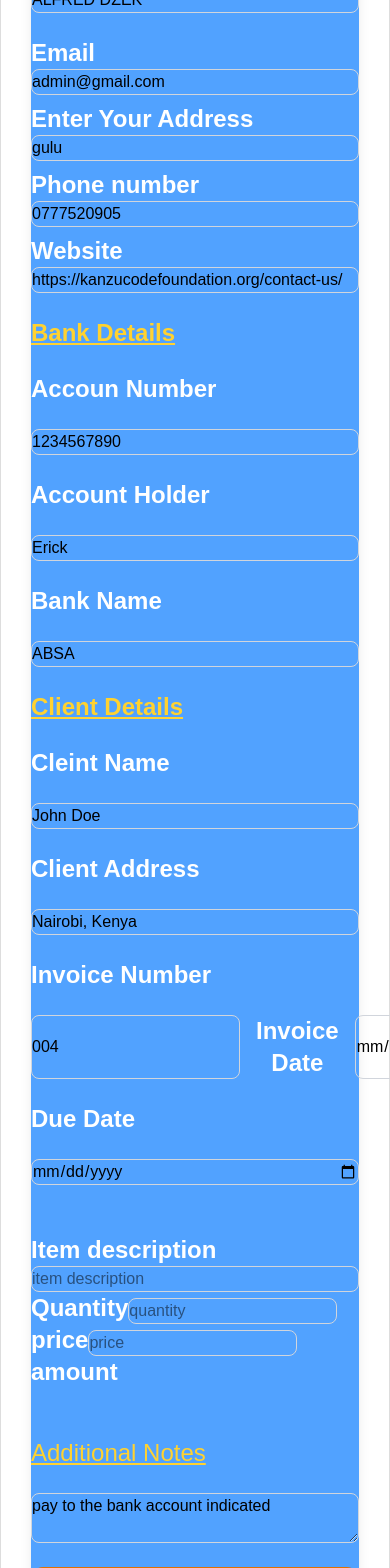
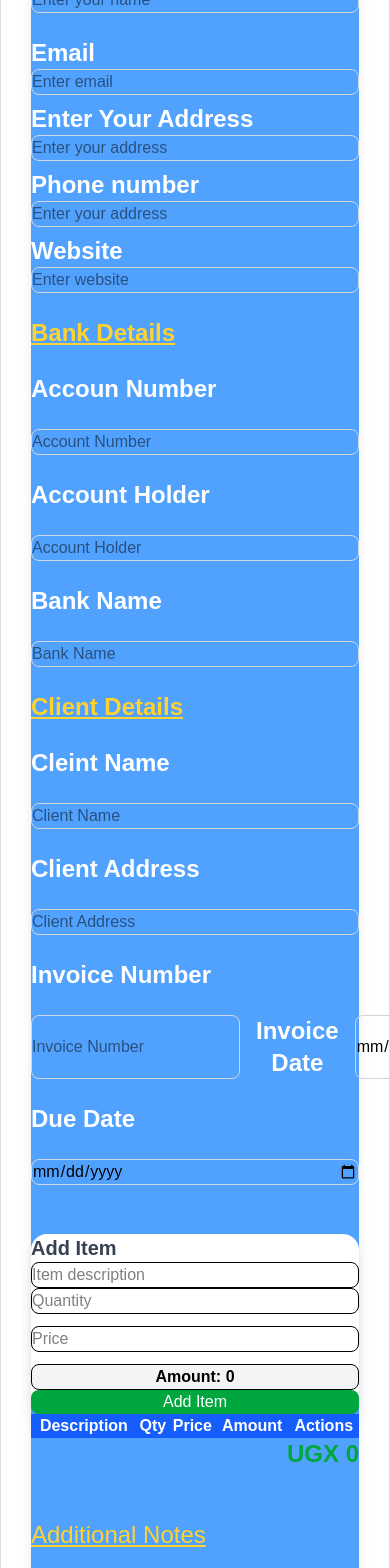
Before and after one commit to OJOK314/billing-system, a React (Vite) app: page / in a window 390 px wide. Shown: the part 180-1748 px from the top of the page. Built offline with nearby package versions, Linux system fonts and the light colour scheme.

Commit message:
remove dummy data and add delete and edit function

```diff
--- a/package.json
+++ b/package.json
@@ -14,6 +14,8 @@
     "axios": "^1.14.0",
     "react": "^19.2.4",
     "react-dom": "^19.2.4",
+    "react-icons": "^5.6.0",
+    "react-to-print": "^3.3.0",
     "tailwindcss": "^4.2.2",
     "uuid": "^13.0.0"
   },
--- a/src/App.jsx
+++ b/src/App.jsx
@@ -8,30 +8,31 @@ import MainDetails from "./components/MainDetails";
 import ClientDetails from "./components/ClientDetails";
 import Date from "./components/Date";
 import TableForm from "./components/TableForm";
+import { useReactToPrint } from "react-to-print";
 
 function App() {
   const [showInvoice, setShowInvoice] = useState(false);
 
-  const [name, setName] = useState("ALFRED DZEK");
-  const [address, setAddress] = useState("gulu");
-  const [email, setEmail] = useState("admin@gmail.com");
-  const [phone, setPhone] = useState("0777520905");
-  const [bankName, setBankName] = useState("ABSA");
-  const [bankAccount, setBankAccount] = useState("1234567890");
-  const [accountHolder, setAccountHolder] = useState("Erick");
-  const [website, setWebsite] = useState(
-    "https://kanzucodefoundation.org/contact-us/",
-  );
-  const [clientName, setClientName] = useState("John Doe");
-  const [clientAddress, setClientAddress] = useState("Nairobi, Kenya");
-  const [invoiceNumber, setInvoiceNumber] = useState("004");
-  const [invoiceDate, setInvoiceDate] = useState("20/10/2021");
-  const [dueDate, setDueDate] = useState("01/11/2021");
-  const [notes, setNotes] = useState("pay to the bank account indicated");
+  const [name, setName] = useState("");
+  const [address, setAddress] = useState("");
+  const [email, setEmail] = useState("");
+  const [phone, setPhone] = useState("");
+  const [bankName, setBankName] = useState("");
+  const [bankAccount, setBankAccount] = useState("");
+  const [accountHolder, setAccountHolder] = useState("");
+  const [website, setWebsite] = useState("");
+  const [clientName, setClientName] = useState("");
+  const [clientAddress, setClientAddress] = useState("");
+  const [invoiceNumber, setInvoiceNumber] = useState("");
+  const [invoiceDate, setInvoiceDate] = useState("");
+  const [dueDate, setDueDate] = useState("");
+  const [notes, setNotes] = useState("");
   const [description, setDescription] = useState("");
   const [quantity, setQuantity] = useState("");
   const [price, setPrice] = useState("");
   const [amount, setAmount] = useState("");
+  const [list,setList] = useState([])
+  const [total,setTotal] = useState(0)
 
   function handleprint() {
     window.print();
@@ -58,6 +59,10 @@ function App() {
                 quantity={quantity}
                 price={price}
                 amount={amount}
+                list={list}
+                setList={setList}
+                total={total}
+                setTotal={setTotal}
             />
 
             <Notes notes={notes} />
@@ -274,6 +279,10 @@ function App() {
               setPrice={setPrice}
               amount={amount}
               setAmount={setAmount}
+              list={list}
+              setList={setList}
+               total={total}
+                setTotal={setTotal}
               />
             </article>
 
--- a/src/components/Table.jsx
+++ b/src/components/Table.jsx
@@ -1,6 +1,6 @@
 import React from "react";
 
-const Table = ({description,quantity,price,amount}) => {
+const Table = ( {list,total}) => {
   return (
     <div>
       <table width="100%">
@@ -12,6 +12,8 @@ const Table = ({description,quantity,price,amount}) => {
                   <th>Amount</th>
                 </tr>
               </thead>
+              {list.map(({ id, description, quantity, price, amount }) => (
+                <React.Fragment key={id}>
                   <tbody>
                     <tr>
                       <td>{description}</td>
@@ -20,7 +22,17 @@ const Table = ({description,quantity,price,amount}) => {
                       <td>{amount}</td>
                     </tr>
                   </tbody>
+                </React.Fragment>
+              ))}
             </table>
+
+
+      <div>
+        <h2 className="flex items-end justify-end text-amber-700 text-4xl font-bold  ">
+          ugx. {total.toLocaleString()}
+        </h2>
+      </div>
+
     </div>
   );
 };
--- a/src/components/TableForm.jsx
+++ b/src/components/TableForm.jsx
@@ -1,82 +1,158 @@
-// import React from 'react'
-import { useEffect } from 'react'
+import React, { useState, useEffect } from "react";
+import { v4 as uuidv4 } from "uuid";
+import { MdDelete } from "react-icons/md";
+import { CiEdit } from "react-icons/ci";
 
-
-
-// // import {v4 and uuid} from "uuidv4"
-const TableForm = ( {
+const TableForm = ({
   description,
-    setDescription ,
+  setDescription,
   quantity,
   setQuantity,
   price,
   setPrice,
   amount,
-              setAmount
-   }
+  setAmount,
+  list,
+  setList,
+  total,
+  setTotal,
+}) => {
+  const [isEditing, setIsEditing] = useState(false);
 
-) => {
+  // Calculate amount automatically
+  useEffect(() => {
+    const qty = Number(quantity) || 0;
+    const prc = Number(price) || 0;
+    setAmount(qty * prc);
+  }, [quantity, price]);
 
-    // useEffect(() => {
-    //     const  calculateAmount = (amount)=>{
-    //         setAmount(quantity*price)
-    //     }
-    //     calculateAmount(amount);
+  // Calculate total
+  useEffect(() => {
+    const sum = list.reduce((acc, item) => acc + Number(item.amount || 0), 0);
+    setTotal(sum);
+  }, [list]);
 
-    // }, [amount,quantity,price,setAmount])
+  const handleSubmit = (e) => {
+    e.preventDefault();
 
-    const calculateAmount = (amount)=>{
-        setAmount(quantity*price)
-    }
+    const newItem = {
+      id: uuidv4(),
+      description,
+      quantity,
+      price,
+      amount,
+    };
+
+    setList([...list, newItem]);
+    setDescription("");
+    setQuantity("");
+    setPrice("");
+    setAmount(0);
+    setIsEditing(false);
+  };
+
+  const editRow = (id) => {
+    const item = list.find((row) => row.id === id);
+    setList(list.filter((row) => row.id !== id));
+
+    setIsEditing(true);
+    setDescription(item.description);
+    setQuantity(item.quantity);
+    setPrice(item.price);
+  };
+
+  const deleteRow = (id) => {
+    setList(list.filter((row) => row.id !== id));
+  };
 
   return (
-    <div className="flex flex-col">
-        <label htmlFor='description' className="font-semibold  text-white mb-1 text-2xl">Item description</label>
+    <div className="max-w-4xl mx-auto p-4">
+      <form
+        onSubmit={handleSubmit}
+        className="bg-white shadow-lg rounded-2xl p-4 space-y-4"
+      >
+        <h2 className="text-xl font-bold text-gray-700">Add Item</h2>
+
         <input
-        type='text'
-        name='description'
-        id='description'
+          type="text"
           value={description}
           onChange={(e) => setDescription(e.target.value)}
-        placeholder='item description'
-          className="border border-gray-300 rounded-lg p-3 focus:ring-2 focus:ring-amber-500"
+          placeholder="Item description"
+          className="w-full border rounded-lg gap-4"
         />
-<div  >
-         <label htmlFor='quantity'className="font-semibold  text-white mb-1 text-2xl">Quantity</label>
+
+        <div className="grid grid-cols-1 md:grid-cols-3 gap-3">
           <input
-        type='text'
-        name='quantity'
-        id='quantuty'
+            type="number"
             value={quantity}
             onChange={(e) => setQuantity(e.target.value)}
-        placeholder='quantity'
-          className="border border-gray-300 rounded-lg p-3 focus:ring-2 focus:ring-amber-500"
+            placeholder="Quantity"
+            className="border p-3 rounded-lg"
           />
 
-         <label htmlFor='price'className="font-semibold  text-white mb-1 text-2xl">price</label>
           <input
-        type='text'
-        name='price'
-        id='price'
+            type="number"
             value={price}
             onChange={(e) => setPrice(e.target.value)}
-        placeholder='price'
-          className="border border-gray-300 rounded-lg p-3 focus:ring-2 focus:ring-amber-500"
+            placeholder="Price"
+            className="border p-3 rounded-lg"
           />
-<div>
-           <label htmlFor='amount' className="font-semibold  text-white mb-1 text-2xl">amount</label>
-      <p>{calculateAmount(amount)}</p>
+
+          <div className="border p-3 rounded-lg bg-gray-100 flex items-center justify-center">
+            <span className="font-semibold">Amount: {amount}</span>
           </div>
         </div>
 
+        <button
+          type="submit"
+          className="w-full bg-green-600 text-white py-2 rounded-lg hover:bg-orange-700"
+        >
+          {isEditing ? "Update Item" : "Add Item"}
+        </button>
+      </form>
 
+      {/* Responsive Table */}
+      <div className="mt-6 overflow-x-auto">
+        <table className="w-full border-collapse">
+          <thead>
+            <tr className="bg-blue-600 text-white">
+              <th className="p-2">Description</th>
+              <th className="p-2">Qty</th>
+              <th className="p-2">Price</th>
+              <th className="p-2">Amount</th>
+              <th className="p-2">Actions</th>
+            </tr>
+          </thead>
 
+          <tbody>
+            {list.map((item) => (
+              <tr key={item.id} className="text-center border-b">
+                <td className="p-2">{item.description}</td>
+                <td className="p-2">{item.quantity}</td>
+                <td className="p-2">{item.price}</td>
+                <td className="p-2">{item.amount}</td>
+                <td className="p-2 flex justify-center gap-2">
+                  <button onClick={() => deleteRow(item.id)}>
+                    <MdDelete className="text-red-600 text-xl" />
+                  </button>
+                  <button onClick={() => editRow(item.id)}>
+                    <CiEdit className="text-blue-600 text-xl" />
+                  </button>
+                </td>
+              </tr>
+            ))}
+          </tbody>
+        </table>
+      </div>
 
+      {/* Total */}
+      <div className="mt-4 text-right">
+        <h2 className="text-2xl font-bold mr-10 text-green-600">
+          UGX {total.toLocaleString()}
+        </h2>
+      </div>
+    </div>
+  );
+};
 
-
-
-    </div>
-  )
-}
-
-export default TableForm
+export default TableForm;
```
Also changed, not shown: 1 other file (tests, documents, lock files or other folders). Lines whose indentation alone changed are shown as unchanged.
